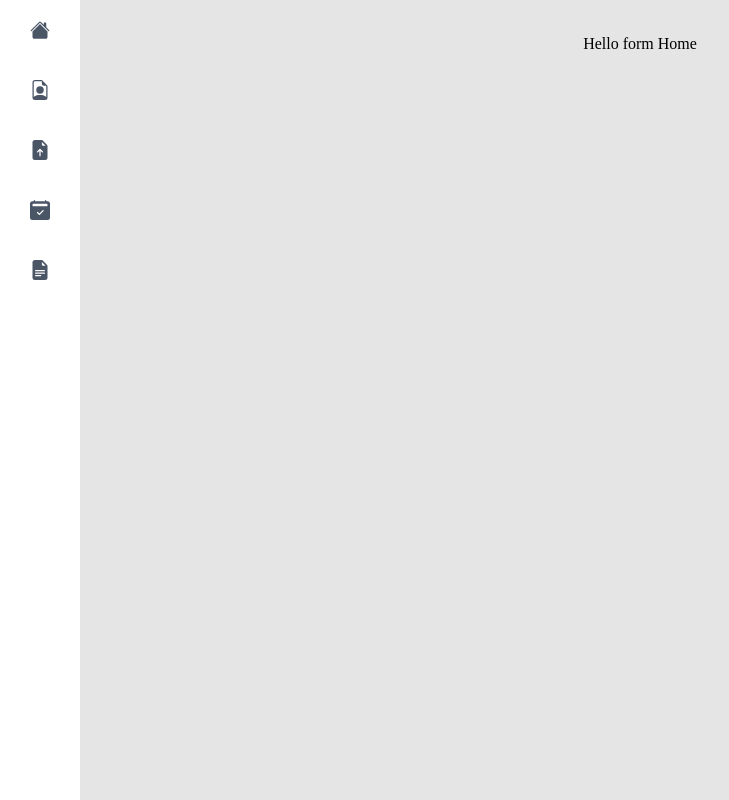
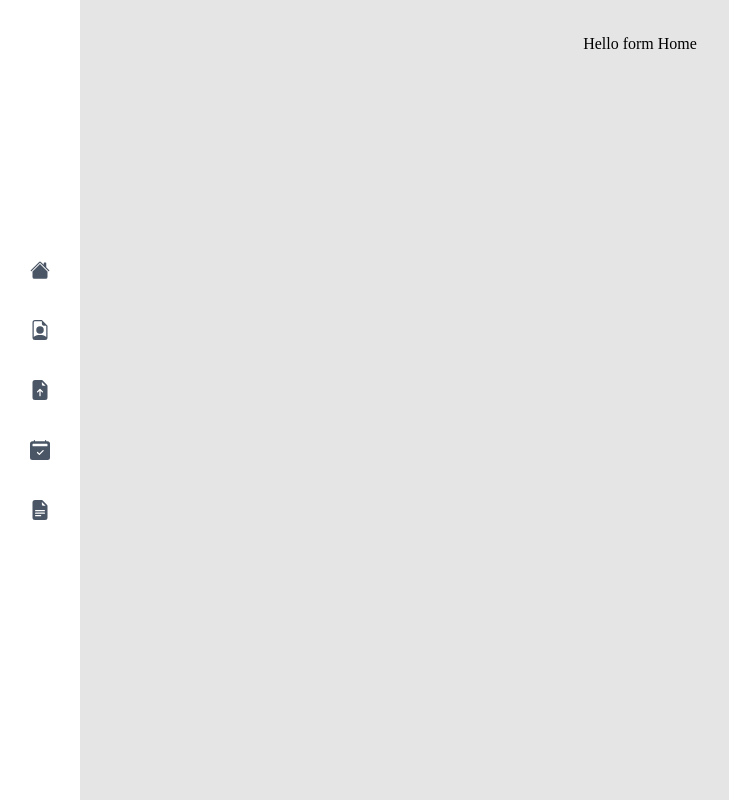
Before and after one commit to DigaantDogra/ClinicConnect, a React (Vite) app in the folder Clinic-connect/: page / in a window 1280 px wide. Shown: the whole page, without its empty margins (0-729 px from the left). Built offline with nearby package versions, Linux system fonts and the light colour scheme.

Commit message:
navbar layout completed

```diff
--- a/Clinic-connect/src/Pages/NavBar.jsx
+++ b/Clinic-connect/src/Pages/NavBar.jsx
@@ -7,7 +7,7 @@ export const Navbar = () => {
     return <div className="fixed top-0 left-0 h-screen w-20 m-0
                             flex flex-col
                             bg-white text-xl text-gray-600">
-
+        <div className="p-30" />
         <SideIcon icon={<BsHouseFill />} />
         <SideIcon icon={<BsFileEarmarkPerson />} />
         <SideIcon icon={<BsFileEarmarkArrowUpFill />} />
```
